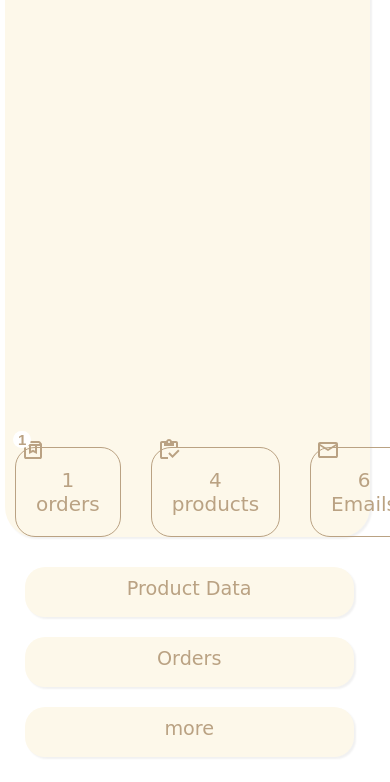
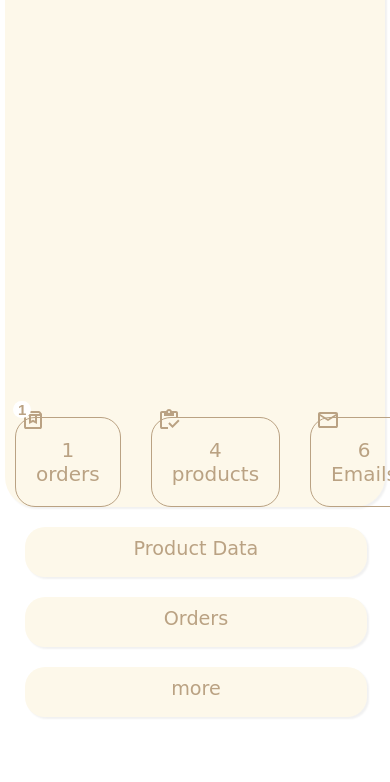
Before and after one commit to Duddy0878/HeartPoemsAndSongs, a website: page public/html/admin/admin boared.html in a window 390 px wide. Shown: the part 112-894 px from the top of the page. After the commit the page ends 854 px from the top, so only its background shows below. Drawn offline with nearby package versions, Linux system fonts and the light colour scheme; files whose address does not match are found by name; a web font is replaced by a local one.

Commit message:
Update admin.css

```diff
--- a/public/css/admin/admin.css
+++ b/public/css/admin/admin.css
@@ -148,17 +148,17 @@ body::-webkit-scrollbar{
      display: flex;
      flex-direction: column;
      padding: 5px;
-     padding-right: 20px;
+     padding-right: 5px;
     }
     .right-side {
          order: -1;
          width: 100%;
-
+         margin-top: 10px;
         }
 
     .left-side {
         width: 90%;
-        margin-top: 10px;
+        margin-top: 0px;
     }
      .left-containers{
       width: 100%;
```
